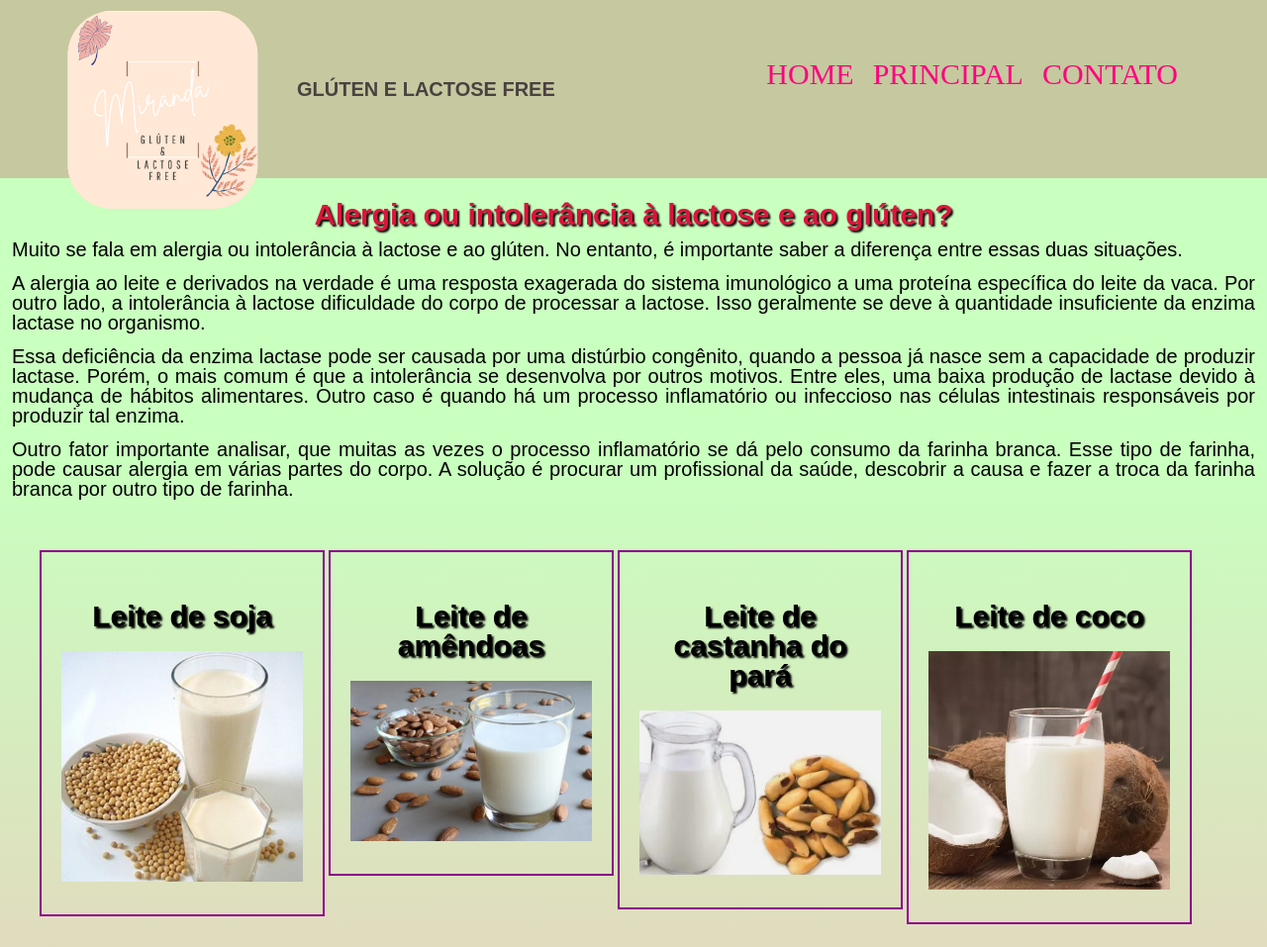
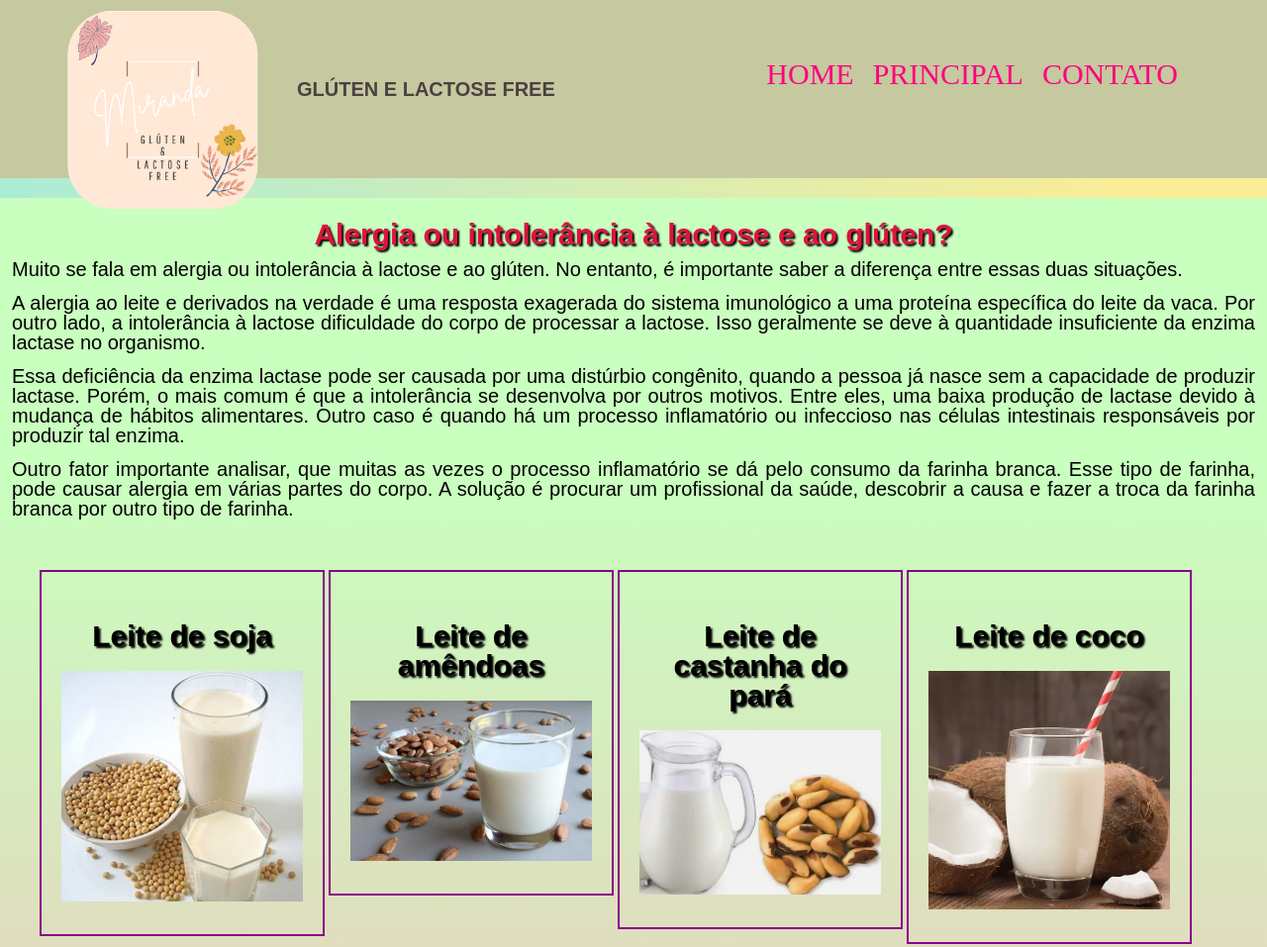
Before and after one commit to AparecidaMiranda/GEProgramacaoEM-Turmal, a plain HTML site: page index.html in a window 1280 px wide. Shown: the top 957 px of the page at 99% size. Drawn offline with Linux system fonts and the light colour scheme.

Commit message:
Add files via upload

```diff
--- a/index.html
+++ b/index.html
@@ -3,8 +3,9 @@
 	<head>
 		<meta charset="UTF-8">
 		<title>Produtos sem glúten e sem lactose </title>
-		<link rel="stylesheet" href="style.css">
-		<link rel="stylesheet" href="reset.css">
+		<link rel="stylesheet" type="text/css" href="reset.css">
+		<link rel="stylesheet" type="text/css" href="style.css">
+
 
 	</head>
 	<body>
@@ -19,10 +20,7 @@
 					<li><a href="contato.html">Contato</a></li>
 				</ul>
 			</nav>
-
-
-
-			</header>
+		</header>
 
 				<main>
 					<img id="banner" src="logos.png" >
```
